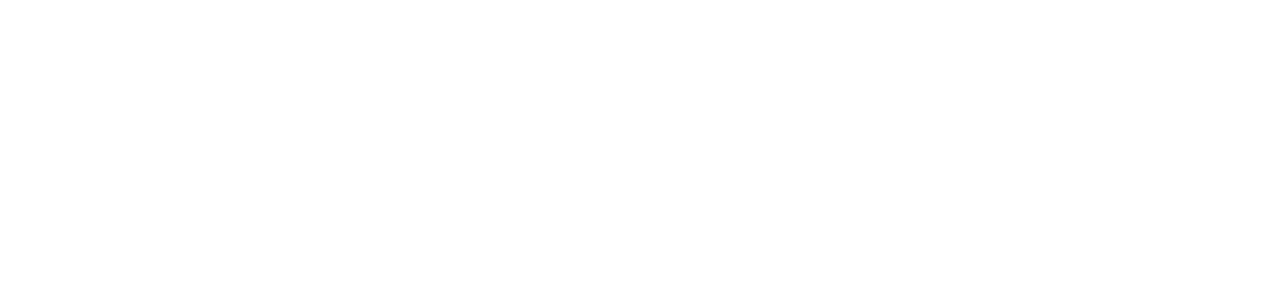
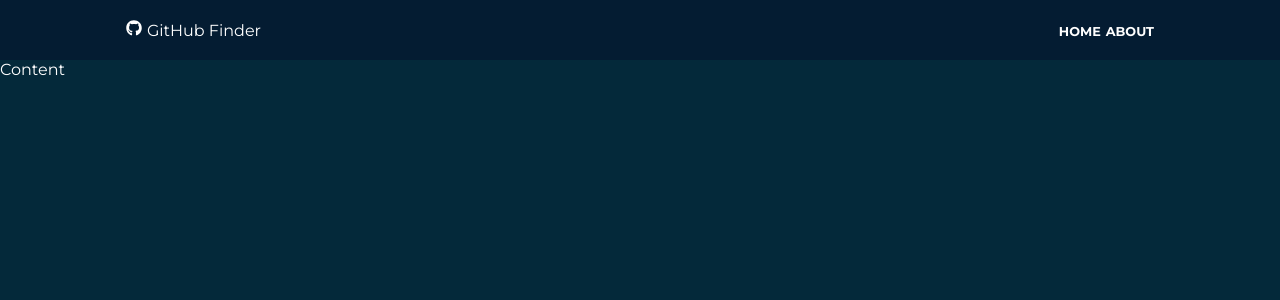
Before and after one commit to VentsiGeorgiev/react-applications, a React (Create React App) app in the folder github-finder/: page / in a window 1280 px wide. Shown: the top 300 px of the page. Built offline with nearby package versions, Linux system fonts and the light colour scheme.

Commit message:
Adding and styling navbar component

```diff
--- a/github-finder/package.json
+++ b/github-finder/package.json
@@ -8,6 +8,8 @@
     "@testing-library/user-event": "^13.5.0",
     "react": "^18.1.0",
     "react-dom": "^18.1.0",
+    "react-icons": "^4.3.1",
+    "react-router-dom": "^6.3.0",
     "react-scripts": "5.0.1",
     "web-vitals": "^2.1.4"
   },
--- a/github-finder/src/App.js
+++ b/github-finder/src/App.js
@@ -1,10 +1,17 @@
+import { BrowserRouter as Router, Route } from 'react-router-dom';
 import './App.css';
+import Navbar from './components/layout/Navbar';
 
 function App() {
   return (
-    <div className="App">
+    <Router>
 
-    </div>
+      <Navbar />
+
+
+
+      <main>Content</main>
+    </Router>
   );
 }
 
--- /dev/null
+++ b/github-finder/src/components/layout/Navbar.css
@@ -0,0 +1,28 @@
+.flex {
+  display: flex;
+  justify-content: space-between;
+  align-items: center;
+}
+
+.logo {
+  margin: 20px 0;
+}
+
+.nav {
+  background-color: var(--primary-color);
+  color: #fff;
+  padding: 0 20px;
+}
+
+.logo-name {
+  color: #fff;
+  padding-left: 5px;
+}
+
+.link {
+  color: #fff;
+  padding-left: 5px;
+  text-transform: uppercase;
+  font-size: 0.8rem;
+  font-weight: 700;
+}
--- /dev/null
+++ b/github-finder/src/components/layout/Navbar.jsx
@@ -0,0 +1,29 @@
+import { FaGithub } from 'react-icons/fa'
+import { Link } from 'react-router-dom'
+import PropTypes from 'prop-types'
+
+function Navbar() {
+  return (
+    <nav className='nav'>
+      <div className='container flex'>
+
+        <div className='logo'>
+          <FaGithub />
+          <Link className='logo-name' to='/'>
+            GitHub Finder
+          </Link>
+        </div>
+
+        <div className='links'>
+          <Link className='link' to='/'>Home</Link>
+          <Link className='link' to='/about'>About</Link>
+        </div>
+
+      </div>
+    </nav>
+  )
+}
+
+
+
+export default Navbar
--- a/github-finder/src/index.css
+++ b/github-finder/src/index.css
@@ -0,0 +1,34 @@
+@import url('https://fonts.googleapis.com/css2?family=Montserrat:wght@400;700&display=swap');
+@import '../src/components/layout/Navbar.css';
+
+:root {
+  --primary-color: #041C32;
+  --secondary-color: #04293A;
+  --blue-color: #064663;
+  --ligt-brown-color: #ECB365;
+}
+
+* {
+  padding: 0;
+  margin: 0;
+  box-sizing: border-box;
+}
+
+a {
+  text-decoration: none;
+}
+
+ul li {
+  list-style-type: none;
+}
+
+body {
+  font-family: 'Montserrat', sans-serif;
+  color: #fff;
+  background-color: var(--secondary-color);
+}
+
+.container {
+  max-width: 1028px;
+  margin: 0 auto;
+}
```
Also changed, not shown: 1 other file (tests, documents, lock files or other folders).
